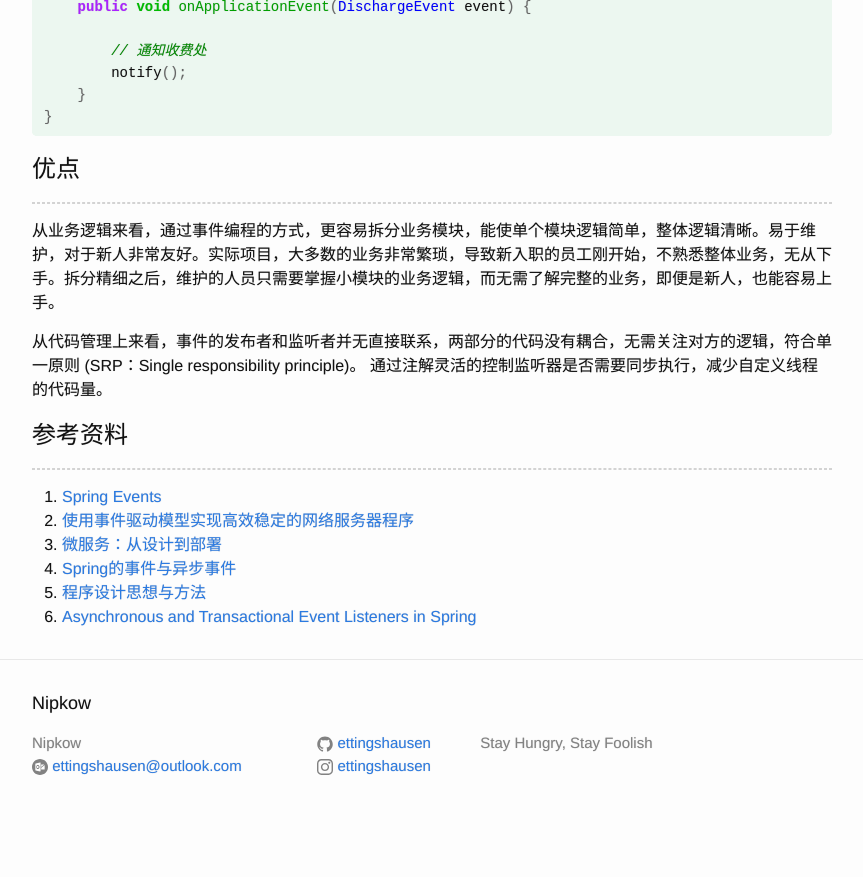
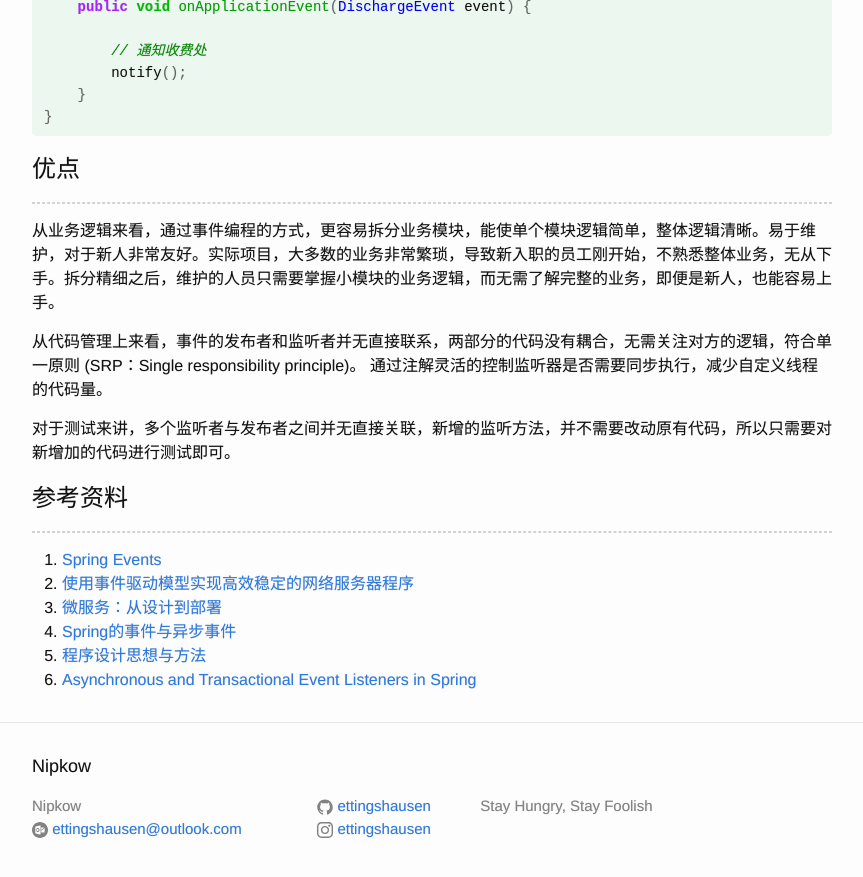
Before and after one commit to ettingshausen/ettingshausen.github.io, a Jekyll site: the page built from _posts/2018-08-08-spring-custom-events.md, in a window 1280 px wide and 900 px high, scrolled down 3149 px. Shown: the top 877 px of the window, without its empty margins (208-1071 px from the left). Built offline with Jekyll 4.4.1, drawn with Linux system fonts in a browser that asks for light colours; before the commit the page ends 3986 px from its top, so only the background shows below that.

Commit message:
advantage add test case

```diff
--- a/_posts/2018-08-08-spring-custom-events.md
+++ b/_posts/2018-08-08-spring-custom-events.md
@@ -126,6 +126,8 @@ public class DischargeEventNotifyListener implements ApplicationListener<Dischar
 
 从代码管理上来看，事件的发布者和监听者并无直接联系，两部分的代码没有耦合，无需关注对方的逻辑，符合单一原则 (SRP：Single responsibility principle)。  通过注解灵活的控制监听器是否需要同步执行，减少自定义线程的代码量。
 
+对于测试来讲，多个监听者与发布者之间并无直接关联，新增的监听方法，并不需要改动原有代码，所以只需要对新增加的代码进行测试即可。
+
 # 参考资料
 ---
 1. [Spring Events](https://www.baeldung.com/spring-events)
```
